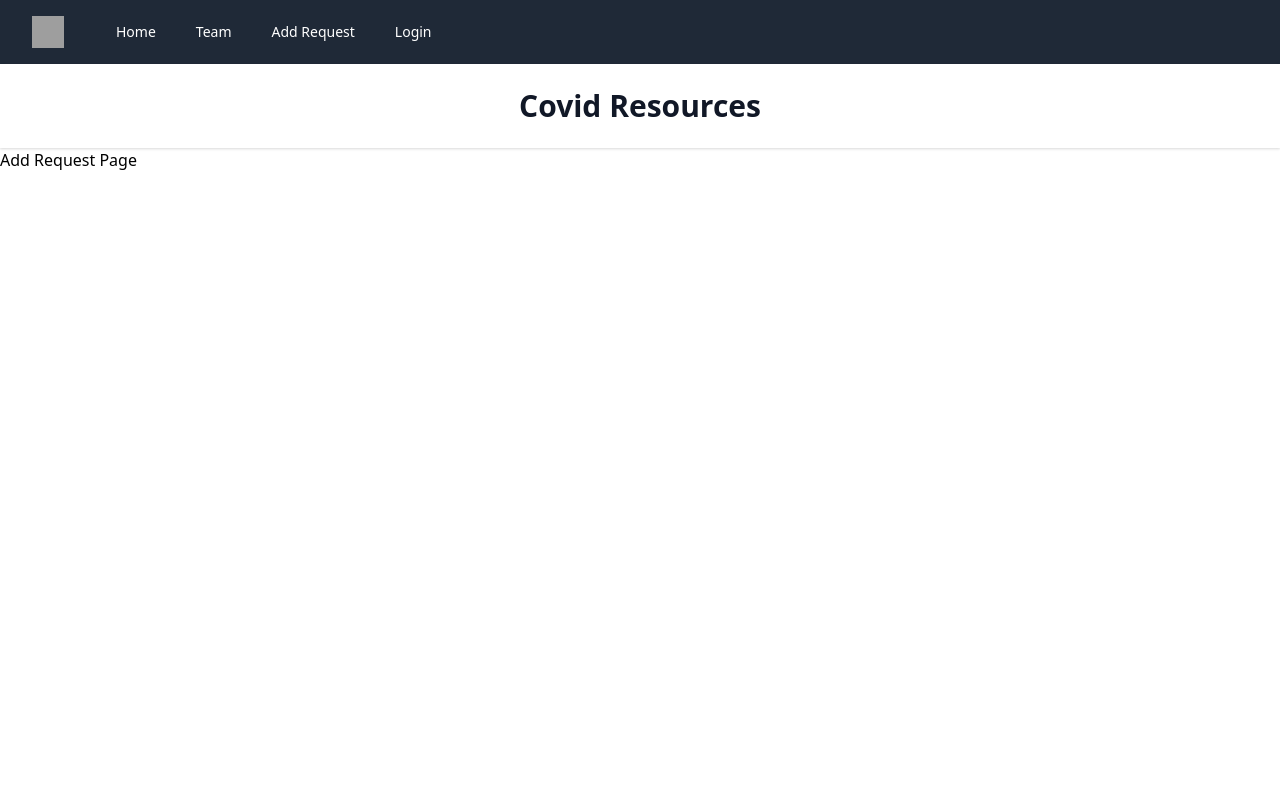
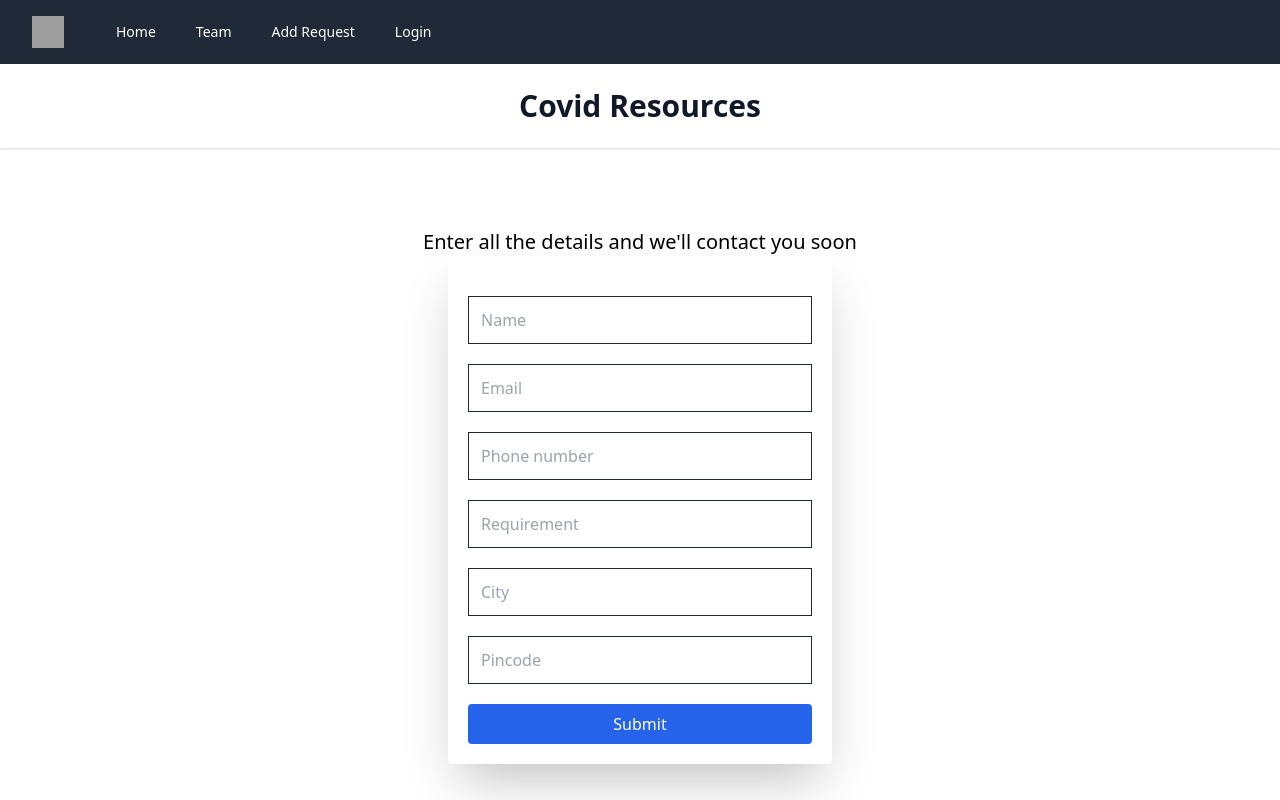
Before and after one commit to shvam0000/Covid-Resources-Frontend, a React (Create React App) app: page /add-request in a window 1280 px wide. Built offline with nearby package versions, Linux system fonts and the light colour scheme; grey boxes are pictures that could not be loaded.

Commit message:
✨ request page

```diff
--- a/src/components/AddRequest.js
+++ b/src/components/AddRequest.js
@@ -1,9 +1,53 @@
 import React from 'react';
 
 const AddRequest = () => {
-  return <div>
-      <h1>Add Request Page</h1>
-  </div>;
+  return (
+    <div className="flex flex-col justify-items-center items-center mt-20">
+      <div>
+      <h1 className="text-xl">Enter all the details and we'll contact you soon</h1>
+      </div>
+      <div className="bg-white w-96 shadow-2xl rounded p-5">
+        <form className="space-y-5 mt-5">
+          <input
+            type="text"
+            placeholder="Name"
+            className="border border-gray-800 w-full h-12 px-3 focus:outline-none"
+          />
+          <input
+            type="email"
+            placeholder="Email"
+            className="border border-gray-800 w-full h-12 px-3 focus:outline-none"
+          />
+          <input
+            type="text"
+            placeholder="Phone number"
+            className="border border-gray-800 w-full h-12 px-3 focus:outline-none"
+          />
+          <input
+            type="text"
+            placeholder="Requirement"
+            className="border border-gray-800 w-full h-12 px-3 focus:outline-none"
+          />
+          <input
+            type="text"
+            placeholder="City"
+            className="border border-gray-800 w-full h-12 px-3 focus:outline-none"
+          />
+          <input
+            type="text"
+            placeholder="Pincode"
+            className="border border-gray-800 w-full h-12 px-3 focus:outline-none"
+          />
+          <button
+            type="submit"
+            className="text-white bg-blue-600 w-full h-10 rounded outline-none focus:outline-none hover:bg-blue-800"
+          >
+            Submit
+          </button>
+        </form>
+      </div>
+    </div>
+  );
 };
 
 export default AddRequest;
```
